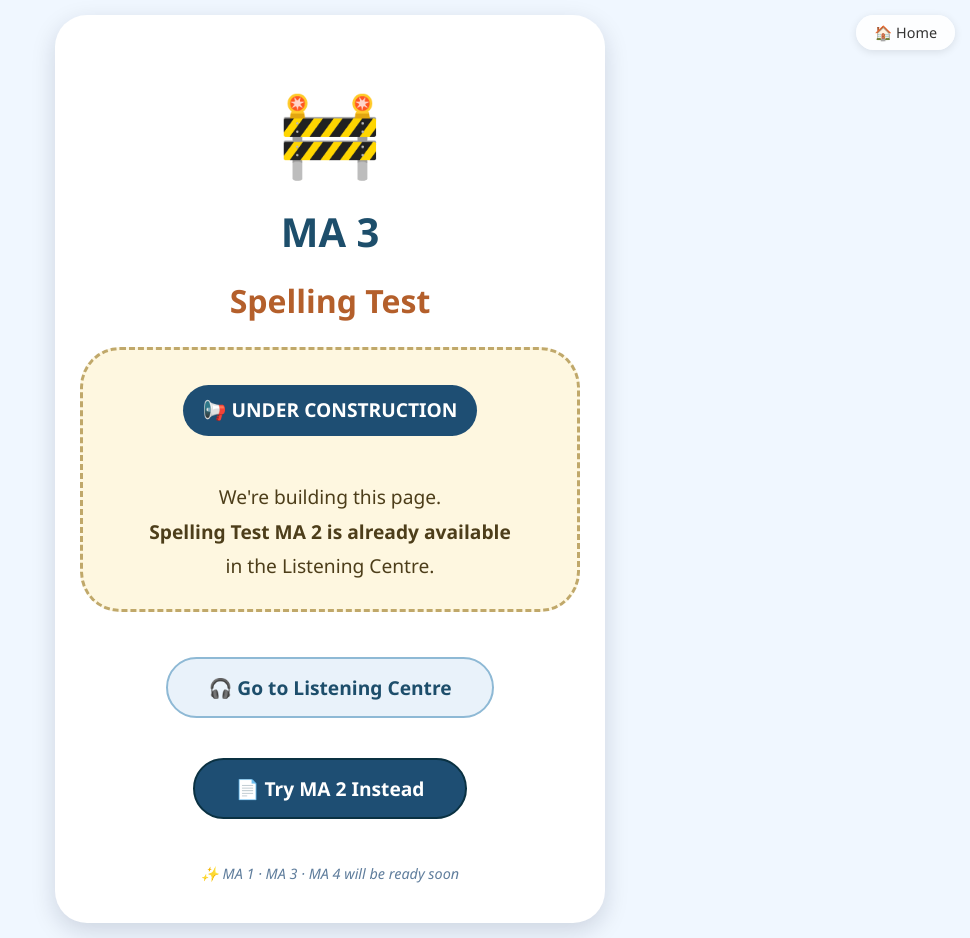
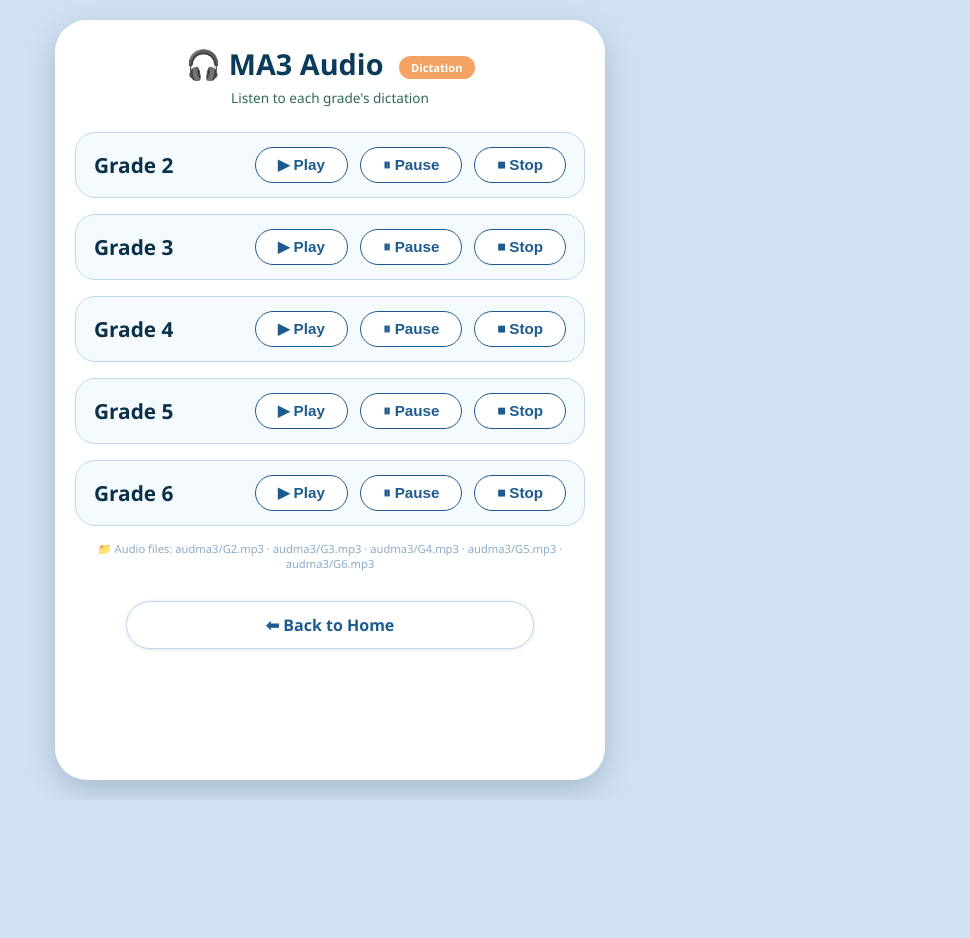
Before and after one commit to juztuzeqi/minidigilib, a plain HTML site: page audio/spelling-ma3.html in a window 1280 px wide. Shown: the whole page, without its empty margins (310-1280 px from the left). After the commit the page ends 800 px from the top, so only its background shows below. Drawn offline with Linux system fonts and the light colour scheme.

Commit message:
Add ma3 audio for dictation test

```diff
--- a/audio/spelling-ma3.html
+++ b/audio/spelling-ma3.html
@@ -1,9 +1,10 @@
 <!DOCTYPE html>
-<html>
+<html lang="en">
 <head>
     <meta charset="UTF-8">
-    <meta name="viewport" content="width=device-width, initial-scale=1.0">
-    <title>Spelling Test - MA 3</title>
+    <meta name="viewport" content="width=device-width, initial-scale=1.0, maximum-scale=1.0, user-scalable=yes">
+    <title>MA3 · Dictation Audio</title>
+    <link rel="icon" type="image/png" href="favicon.png">
     <style>
         * {
             box-sizing: border-box;
@@ -11,123 +12,227 @@
             padding: 0;
         }
         body {
-            font-family: 'Segoe UI', Arial, sans-serif;
-            background: #f0f7ff;
-            padding: 15px;
+            font-family: 'Segoe UI', Roboto, -apple-system, sans-serif;
+            background: #d0e2f2;
+            padding: 20px 12px;
             min-height: 100vh;
             display: flex;
             justify-content: center;
-            align-items: center;
         }
         .container {
             max-width: 550px;
             width: 100%;
             background: white;
             border-radius: 32px;
-            padding: 40px 25px;
-            box-shadow: 0 8px 25px rgba(0,20,50,0.15);
-            text-align: center;
+            box-shadow: 0 10px 30px rgba(0, 30, 60, 0.2);
+            padding: 24px 20px 30px;
         }
         h1 {
-            font-size: 2.5rem;
-            color: #1d4e6b;
-            margin-bottom: 20px;
+            font-size: 1.8rem;
+            color: #0b3b5a;
+            text-align: center;
+            margin-bottom: 5px;
         }
-        .construction-icon {
-            font-size: 5rem;
-            margin: 20px 0;
-            animation: gentlePulse 2s infinite ease-in-out;
+        .badge {
+            background: #f4a261;
+            font-size: 0.7rem;
+            padding: 4px 12px;
+            border-radius: 30px;
+            color: white;
+            display: inline-block;
+            margin-left: 8px;
+            vertical-align: middle;
         }
-        @keyframes gentlePulse {
-            0% { transform: scale(1); opacity: 0.9; }
-            50% { transform: scale(1.05); opacity: 1; }
-            100% { transform: scale(1); opacity: 0.9; }
+        .sub {
+            text-align: center;
+            color: #34675c;
+            margin-bottom: 25px;
+            font-size: 0.85rem;
         }
-        h2 {
-            font-size: 2rem;
-            color: #b45f2b;
-            margin-bottom: 15px;
+        .audio-list {
+            display: flex;
+            flex-direction: column;
+            gap: 16px;
+            margin: 15px 0;
         }
-        .message {
-            background: #fef7e0;
-            border: 3px dashed #c0a86a;
+        .audio-row {
+            background: #f5faff;
+            border-radius: 20px;
+            padding: 14px 18px;
+            display: flex;
+            align-items: center;
+            justify-content: space-between;
+            flex-wrap: wrap;
+            gap: 12px;
+            border: 1px solid #c0d6ed;
+        }
+        .grade-label {
+            font-size: 1.3rem;
+            font-weight: 700;
+            color: #0a3147;
+            min-width: 85px;
+        }
+        .btn-group {
+            display: flex;
+            gap: 12px;
+            flex-wrap: wrap;
+        }
+        .audio-btn {
+            background: white;
+            border: 1.5px solid #1d5b8e;
+            padding: 8px 22px;
             border-radius: 40px;
-            padding: 25px;
-            margin: 25px 0;
-            font-size: 1.2rem;
-            line-height: 1.8;
-            color: #4d3e1a;
-        }
-        .highlight {
-            background: #1e4e73;
-            color: white;
-            padding: 8px 20px;
-            border-radius: 60px;
-            display: inline-block;
-            margin: 10px 0;
+            font-size: 0.95rem;
             font-weight: 600;
-        }
-        .button {
-            display: inline-block;
-            background: #e9f2fa;
-            border: 2px solid #8eb9d5;
-            border-radius: 60px;
-            padding: 15px 40px;
-            margin: 20px 0;
-            font-size: 1.2rem;
-            font-weight: 600;
-            color: #1d4e6b;
-            text-decoration: none;
+            color: #1d5b8e;
+            cursor: pointer;
             transition: 0.2s;
         }
-        .button:hover {
-            background: #d4e4f5;
-            transform: scale(1.02);
+        .audio-btn:active {
+            background: #1d5b8e;
+            color: white;
         }
-        .footer-note {
-            color: #5f7d9c;
-            font-size: 0.9rem;
-            margin-top: 25px;
-            font-style: italic;
+        .back-link {
+            display: block;
+            margin: 30px auto 10px;
+            text-align: center;
+            text-decoration: none;
+            font-size: 1rem;
+            padding: 12px;
+            background: #ffffff;
+            border-radius: 50px;
+            width: 80%;
+            box-shadow: 0 1px 4px rgba(0,0,0,0.1);
+            color: #1d5b8e;
+            font-weight: 600;
+            border: 1px solid #c0d6ed;
         }
-        .home-btn {
-            position: fixed;
-            top: 15px;
-            right: 15px;
-            background: #ffffffdd;
-            padding: 8px 18px;
-            border-radius: 30px;
-            text-decoration: none;
-            color: #333;
-            backdrop-filter: blur(2px);
-            box-shadow: 0 2px 8px rgba(0,0,0,0.1);
-            z-index: 999;
-            font-size: 0.9rem;
+        .back-link:active {
+            background: #e9ecef;
+        }
+        hr {
+            margin: 10px 0;
+            border-color: #c0d6ed;
+        }
+        .note {
+            text-align: center;
+            font-size: 0.7rem;
+            color: #8aacc9;
+            margin-top: 15px;
         }
     </style>
 </head>
 <body>
-    <a href="../index.html" class="home-btn">🏠 Home</a>
+<div class="container">
+    <h1>🎧 MA3 Audio <span class="badge">Dictation</span></h1>
+    <div class="sub">Listen to each grade's dictation</div>
 
-    <div class="container">
-        <div class="construction-icon">🚧</div>
-        <h1>MA 3</h1>
-        <h2>Spelling Test</h2>
-
-        <div class="message">
-            <span class="highlight">📢 UNDER CONSTRUCTION</span>
-            <br><br>
-            We're building this page.<br>
-            <strong>Spelling Test MA 2 is already available</strong><br>
-            in the Listening Centre.
+    <div class="audio-list">
+        <!-- Grade 2 -->
+        <div class="audio-row">
+            <span class="grade-label">Grade 2</span>
+            <div class="btn-group">
+                <button class="audio-btn" data-grade="G2" data-action="play">▶ Play</button>
+                <button class="audio-btn" data-grade="G2" data-action="pause">⏸ Pause</button>
+                <button class="audio-btn" data-grade="G2" data-action="stop">⏹ Stop</button>
+            </div>
         </div>
 
-        <a href="index-ad.html" class="button">🎧 Go to Listening Centre</a>
-        <a href="spelling-ma2.html" class="button" style="background: #1e4e73; color: white; border-color: #0a3142;">📄 Try MA 2 Instead</a>
+        <!-- Grade 3 -->
+        <div class="audio-row">
+            <span class="grade-label">Grade 3</span>
+            <div class="btn-group">
+                <button class="audio-btn" data-grade="G3" data-action="play">▶ Play</button>
+                <button class="audio-btn" data-grade="G3" data-action="pause">⏸ Pause</button>
+                <button class="audio-btn" data-grade="G3" data-action="stop">⏹ Stop</button>
+            </div>
+        </div>
 
-        <div class="footer-note">
-            ✨ MA 1 · MA 3 · MA 4 will be ready soon
+        <!-- Grade 4 -->
+        <div class="audio-row">
+            <span class="grade-label">Grade 4</span>
+            <div class="btn-group">
+                <button class="audio-btn" data-grade="G4" data-action="play">▶ Play</button>
+                <button class="audio-btn" data-grade="G4" data-action="pause">⏸ Pause</button>
+                <button class="audio-btn" data-grade="G4" data-action="stop">⏹ Stop</button>
+            </div>
+        </div>
+
+        <!-- Grade 5 -->
+        <div class="audio-row">
+            <span class="grade-label">Grade 5</span>
+            <div class="btn-group">
+                <button class="audio-btn" data-grade="G5" data-action="play">▶ Play</button>
+                <button class="audio-btn" data-grade="G5" data-action="pause">⏸ Pause</button>
+                <button class="audio-btn" data-grade="G5" data-action="stop">⏹ Stop</button>
+            </div>
+        </div>
+
+        <!-- Grade 6 -->
+        <div class="audio-row">
+            <span class="grade-label">Grade 6</span>
+            <div class="btn-group">
+                <button class="audio-btn" data-grade="G6" data-action="play">▶ Play</button>
+                <button class="audio-btn" data-grade="G6" data-action="pause">⏸ Pause</button>
+                <button class="audio-btn" data-grade="G6" data-action="stop">⏹ Stop</button>
+            </div>
         </div>
     </div>
+
+    <div class="note">📁 Audio files: audma3/G2.mp3 · audma3/G3.mp3 · audma3/G4.mp3 · audma3/G5.mp3 · audma3/G6.mp3</div>
+
+    <a class="back-link" href="index.html">⬅ Back to Home</a>
+</div>
+
+<script>
+    // Create audio objects for each grade (lazy load)
+    const audioPlayers = {
+        G2: null,
+        G3: null,
+        G4: null,
+        G5: null,
+        G6: null
+    };
+
+    function getAudio(grade) {
+        if (!audioPlayers[grade]) {
+            audioPlayers[grade] = new Audio(`audma3/${grade}.mp3`);
+        }
+        return audioPlayers[grade];
+    }
+
+    function stopAudio(grade) {
+        const audio = getAudio(grade);
+        audio.pause();
+        audio.currentTime = 0;
+    }
+
+    function pauseAudio(grade) {
+        const audio = getAudio(grade);
+        audio.pause();
+    }
+
+    function playAudio(grade) {
+        const audio = getAudio(grade);
+        audio.play().catch(e => console.log('Play error:', e));
+    }
+
+    // Add event listeners to all buttons
+    const allBtns = document.querySelectorAll('.audio-btn');
+    allBtns.forEach(btn => {
+        btn.addEventListener('click', () => {
+            const grade = btn.getAttribute('data-grade');
+            const action = btn.getAttribute('data-action');
+
+            if (action === 'play') {
+                playAudio(grade);
+            } else if (action === 'pause') {
+                pauseAudio(grade);
+            } else if (action === 'stop') {
+                stopAudio(grade);
+            }
+        });
+    });
+</script>
 </body>
 </html>
```
Also changed, not shown: 6 other files.
